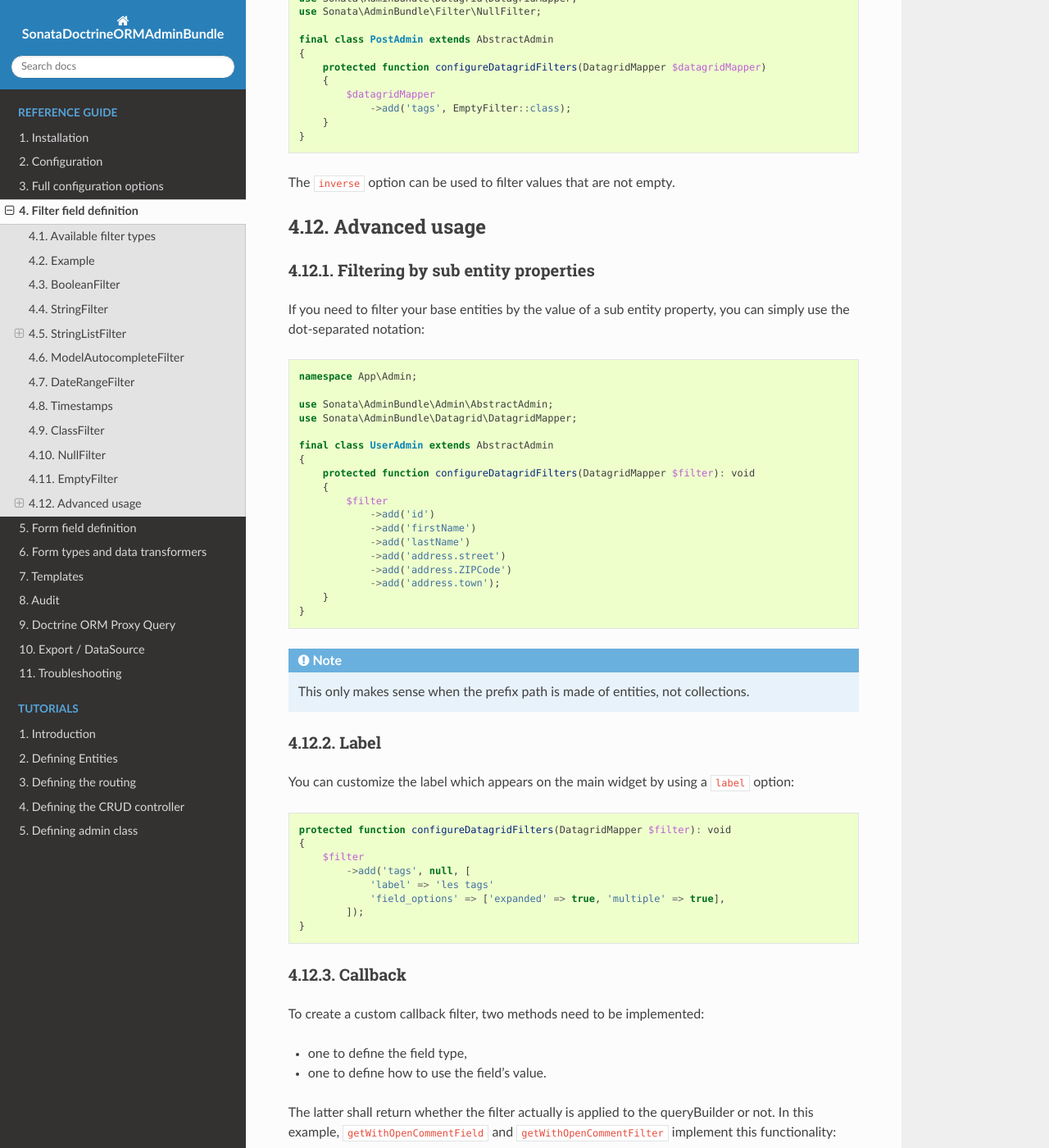
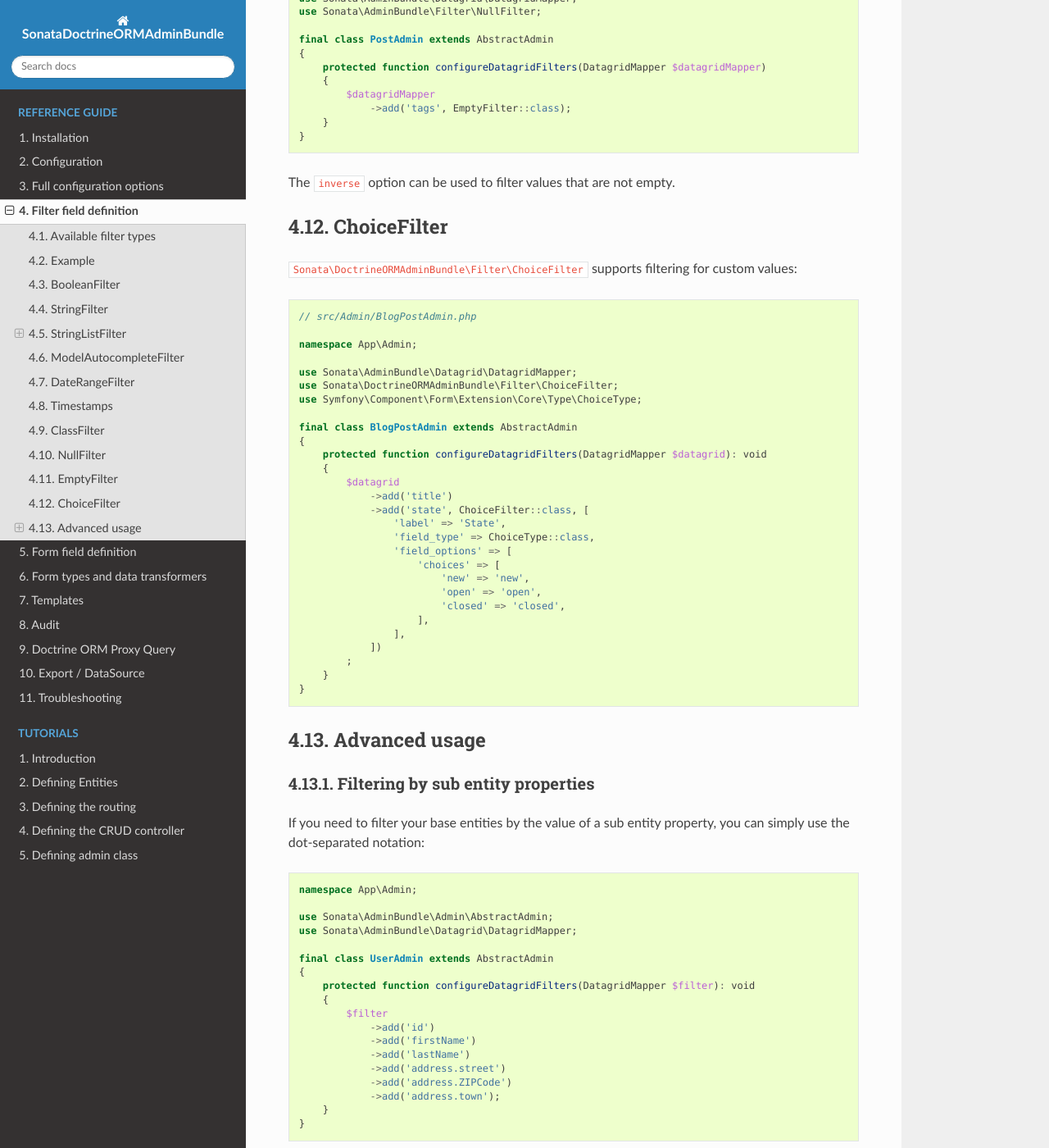
Before and after one commit to sonata-project/SonataDoctrineORMAdminBundle, a Sphinx documentation site: the page built from docs/reference/filter_field_definition.rst, in a window 1280 px wide and 1400 px high, scrolled down 7257 px. Shown: the whole window at 82% size. Built offline with Sphinx 7.4.7 and the Read the Docs theme 2.0.0, drawn with Linux system fonts in a browser that asks for light colours.

Commit message:
Added an example to filter with custom values (#1600)

```diff
--- a/docs/reference/filter_field_definition.rst
+++ b/docs/reference/filter_field_definition.rst
@@ -327,6 +327,40 @@
 
 The ``inverse`` option can be used to filter values that are not empty.
 
+ChoiceFilter
+------------
+
+``Sonata\DoctrineORMAdminBundle\Filter\ChoiceFilter`` supports filtering for custom values::
+
+    // src/Admin/BlogPostAdmin.php
+
+    namespace App\Admin;
+
+    use Sonata\AdminBundle\Datagrid\DatagridMapper;
+    use Sonata\DoctrineORMAdminBundle\Filter\ChoiceFilter;
+    use Symfony\Component\Form\Extension\Core\Type\ChoiceType;
+
+    final class BlogPostAdmin extends AbstractAdmin
+    {
+        protected function configureDatagridFilters(DatagridMapper $datagrid): void
+        {
+            $datagrid
+                ->add('title')
+                ->add('state', ChoiceFilter::class, [
+                    'label' => 'State',
+                    'field_type' => ChoiceType::class,
+                    'field_options' => [
+                        'choices' => [
+                            'new' => 'new',
+                            'open' => 'open',
+                            'closed' => 'closed',
+                        ],
+                    ],
+                ])
+            ;
+        }
+    }
+
 Advanced usage
 --------------
 
```
